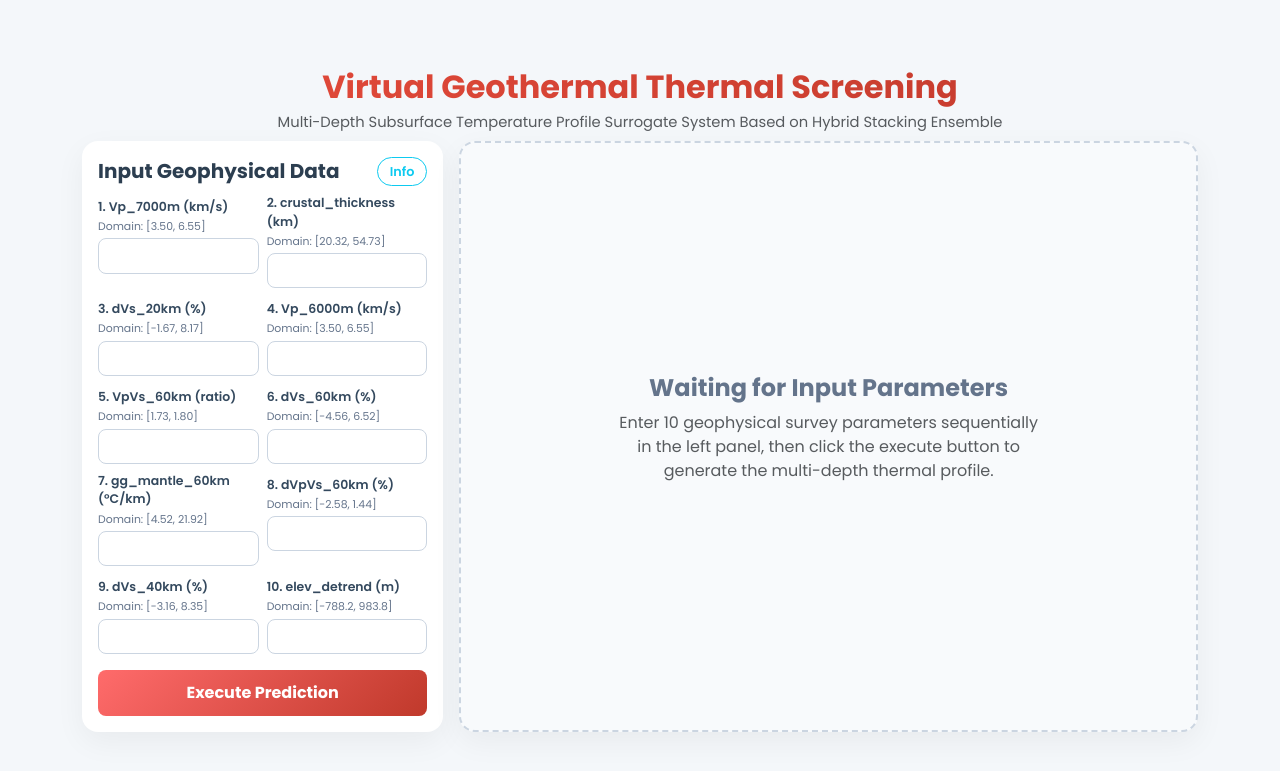
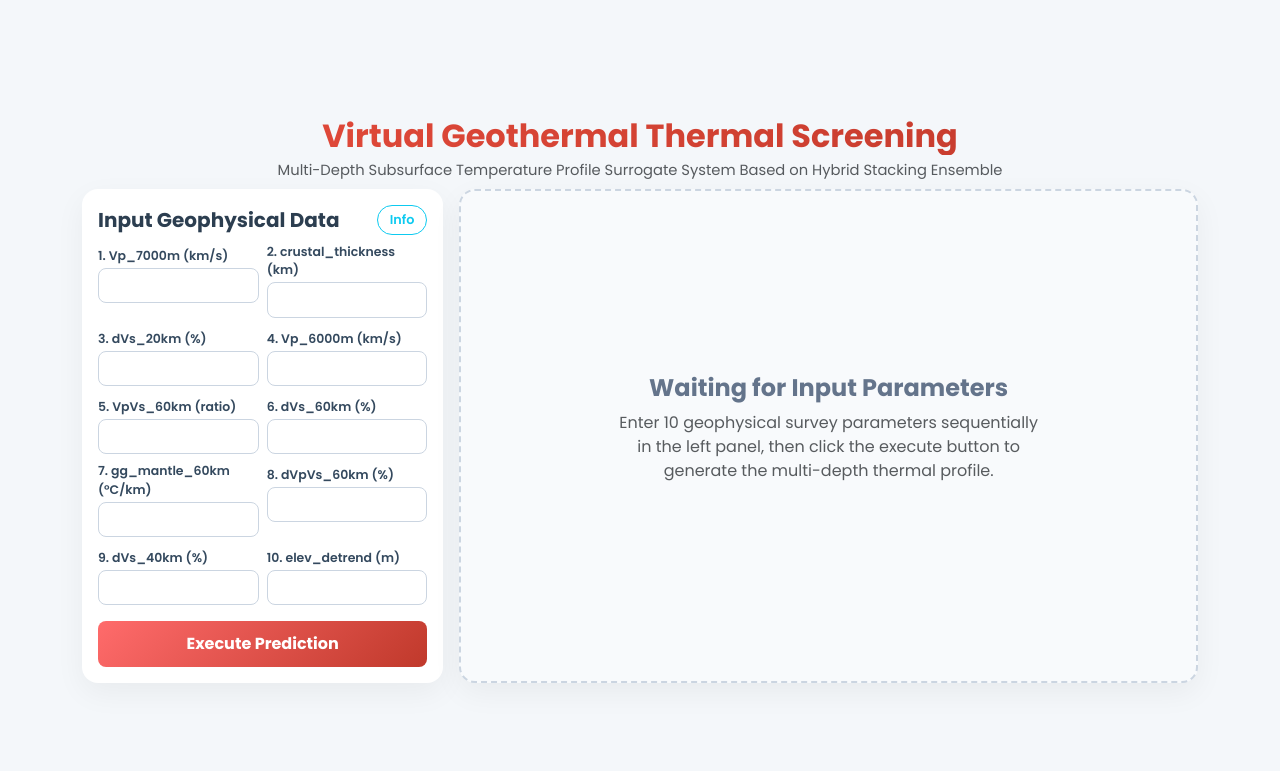
Before and after one commit to pranataa-labs/Geothermal-Subsurface-Prediction, a Flask app: page / in a window 1280 px wide. Shown: the top 771 px of the page. Run offline with Flask 3, Linux system fonts and the light colour scheme; parts of the project's set-up code (start-up, migrations or seed data) failed here and were passed over; some libraries are stand-ins or nearby versions.

Commit message:
Remove domain range hint text under input feature labels

```diff
--- a/templates/index.html
+++ b/templates/index.html
@@ -139,56 +139,46 @@
               <div class="row g-2">
                 <div class="col-6">
                   <label class="form-label">1. Vp_7000m (km/s)</label>
-                  <span class="range-hint">Domain: [3.50, 6.55]</span>
                   <input type="number" step="any" class="form-control" name="vp_7000" value="{{ request.form.get('vp_7000', '') }}" required />
                 </div>
                 <div class="col-6">
                   <label class="form-label">2. crustal_thickness (km)</label>
-                  <span class="range-hint">Domain: [20.32, 54.73]</span>
                   <input type="number" step="any" class="form-control" name="crustal_thickness" value="{{ request.form.get('crustal_thickness', '') }}" required />
                 </div>
 
                 <div class="col-6">
                   <label class="form-label">3. dVs_20km (%)</label>
-                  <span class="range-hint">Domain: [-1.67, 8.17]</span>
                   <input type="number" step="any" class="form-control" name="dvs_20km" value="{{ request.form.get('dvs_20km', '') }}" required />
                 </div>
                 <div class="col-6">
                   <label class="form-label">4. Vp_6000m (km/s)</label>
-                  <span class="range-hint">Domain: [3.50, 6.55]</span>
                   <input type="number" step="any" class="form-control" name="vp_6000m" value="{{ request.form.get('vp_6000m', '') }}" required />
                 </div>
 
                 <div class="col-6">
                   <label class="form-label">5. VpVs_60km (ratio)</label>
-                  <span class="range-hint">Domain: [1.73, 1.80]</span>
                   <input type="number" step="any" class="form-control" name="vpvs_60km" value="{{ request.form.get('vpvs_60km', '') }}" required />
                 </div>
                 <div class="col-6">
                   <label class="form-label">6. dVs_60km (%)</label>
-                  <span class="range-hint">Domain: [-4.56, 6.52]</span>
                   <input type="number" step="any" class="form-control" name="dvs_60km" value="{{ request.form.get('dvs_60km', '') }}" required />
                 </div>
 
                 <div class="col-6">
                   <label class="form-label">7. gg_mantle_60km (°C/km)</label>
-                  <span class="range-hint">Domain: [4.52, 21.92]</span>
                   <input type="number" step="any" class="form-control" name="gg_mantle_60km" value="{{ request.form.get('gg_mantle_60km', '') }}" required />
                 </div>
                 <div class="col-6">
                   <label class="form-label">8. dVpVs_60km (%)</label>
-                  <span class="range-hint">Domain: [-2.58, 1.44]</span>
                   <input type="number" step="any" class="form-control" name="dvpvs_60km" value="{{ request.form.get('dvpvs_60km', '') }}" required />
                 </div>
 
                 <div class="col-6">
                   <label class="form-label">9. dVs_40km (%)</label>
-                  <span class="range-hint">Domain: [-3.16, 8.35]</span>
                   <input type="number" step="any" class="form-control" name="dvs_40km" value="{{ request.form.get('dvs_40km', '') }}" required />
                 </div>
                 <div class="col-6">
                   <label class="form-label">10. elev_detrend (m)</label>
-                  <span class="range-hint">Domain: [-788.2, 983.8]</span>
                   <input type="number" step="any" class="form-control" name="elevation_detrend" value="{{ request.form.get('elevation_detrend', '') }}" required />
                 </div>
               </div>
```
